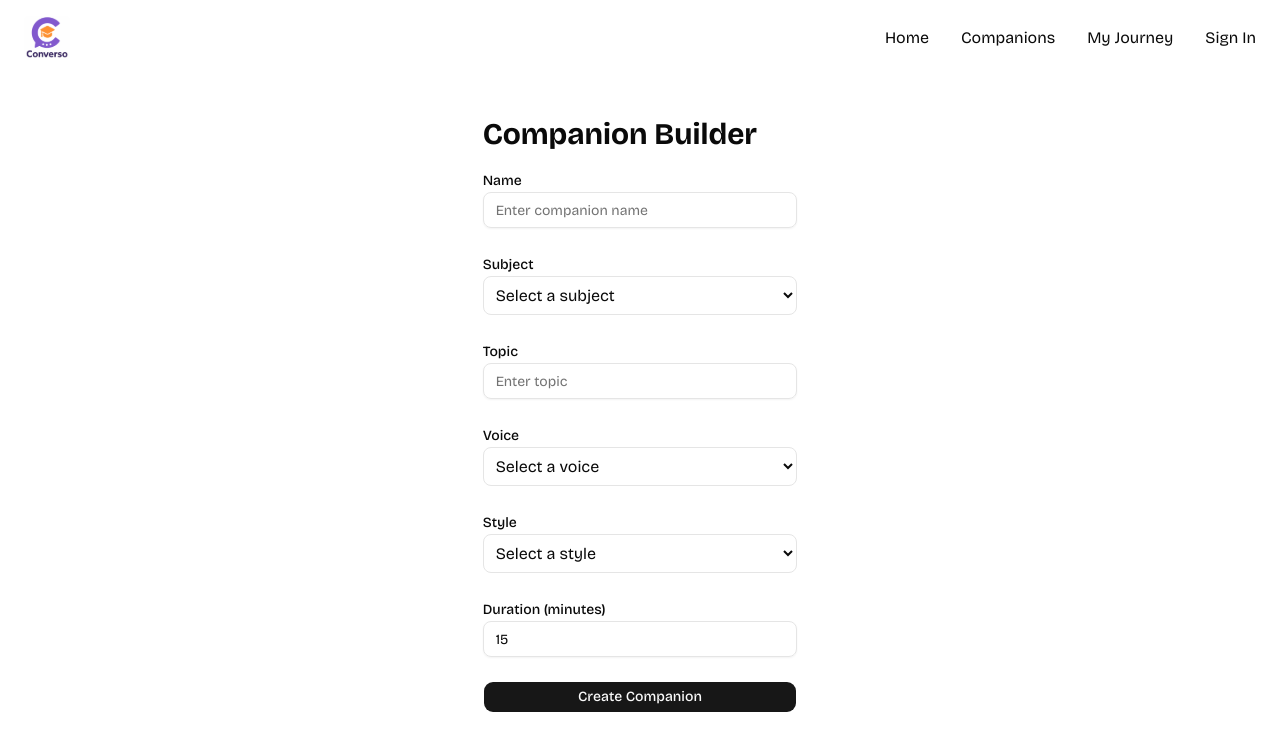
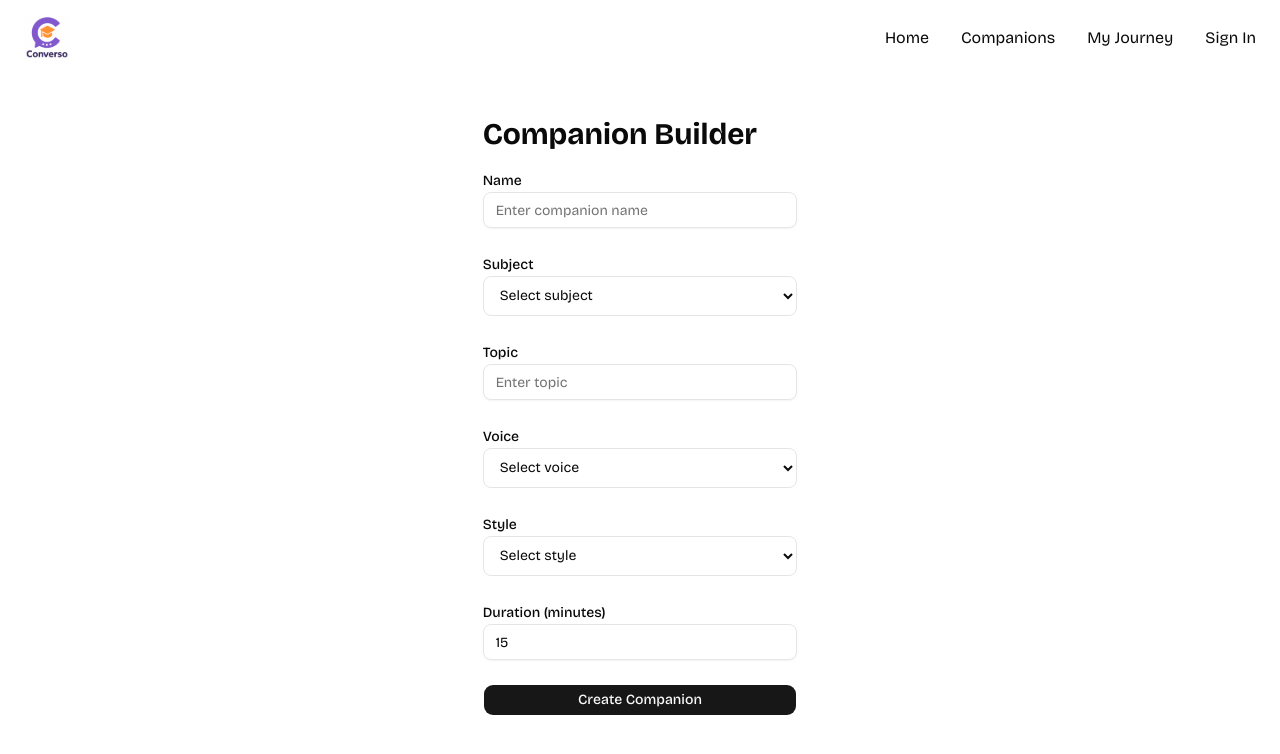
Before and after one commit to AwaisIshtiaq/Converso_AI, a Next.js app: page /companions/New in a window 1280 px wide. Shown: the top 754 px of the page. Built offline with nearby package versions, Linux system fonts and the light colour scheme.

Commit message:
Add complete form with all 6 fields and validation messages

```diff
--- a/components/CompanionForm.tsx
+++ b/components/CompanionForm.tsx
@@ -69,8 +69,11 @@
             <FormItem>
               <FormLabel>Subject</FormLabel>
               <FormControl>
-                <select {...field} className="w-full border rounded-md p-2">
-                  <option value="">Select a subject</option>
+                <select
+                  {...field}
+                  className="flex h-10 w-full rounded-md border border-input bg-background px-3 py-2 text-sm ring-offset-background file:border-0 file:bg-transparent file:text-sm file:font-medium placeholder:text-muted-foreground focus-visible:outline-none focus-visible:ring-2 focus-visible:ring-ring focus-visible:ring-offset-2 disabled:cursor-not-allowed disabled:opacity-50"
+                >
+                  <option value="">Select subject</option>
                   {subjects.map((s) => (
                     <option key={s} value={s}>{s}</option>
                   ))}
@@ -102,8 +105,11 @@
             <FormItem>
               <FormLabel>Voice</FormLabel>
               <FormControl>
-                <select {...field} className="w-full border rounded-md p-2">
-                  <option value="">Select a voice</option>
+                <select
+                  {...field}
+                  className="flex h-10 w-full rounded-md border border-input bg-background px-3 py-2 text-sm ring-offset-background file:border-0 file:bg-transparent file:text-sm file:font-medium placeholder:text-muted-foreground focus-visible:outline-none focus-visible:ring-2 focus-visible:ring-ring focus-visible:ring-offset-2 disabled:cursor-not-allowed disabled:opacity-50"
+                >
+                  <option value="">Select voice</option>
                   {voices.map((v) => (
                     <option key={v} value={v}>{v}</option>
                   ))}
@@ -121,8 +127,11 @@
             <FormItem>
               <FormLabel>Style</FormLabel>
               <FormControl>
-                <select {...field} className="w-full border rounded-md p-2">
-                  <option value="">Select a style</option>
+                <select
+                  {...field}
+                  className="flex h-10 w-full rounded-md border border-input bg-background px-3 py-2 text-sm ring-offset-background file:border-0 file:bg-transparent file:text-sm file:font-medium placeholder:text-muted-foreground focus-visible:outline-none focus-visible:ring-2 focus-visible:ring-ring focus-visible:ring-offset-2 disabled:cursor-not-allowed disabled:opacity-50"
+                >
+                  <option value="">Select style</option>
                   {styles.map((s) => (
                     <option key={s} value={s}>{s}</option>
                   ))}
@@ -140,7 +149,7 @@
             <FormItem>
               <FormLabel>Duration (minutes)</FormLabel>
               <FormControl>
-                <Input type="number" min={1} {...field} />
+                <Input type="number" placeholder="Enter duration" {...field} />
               </FormControl>
               <FormMessage />
             </FormItem>
```
